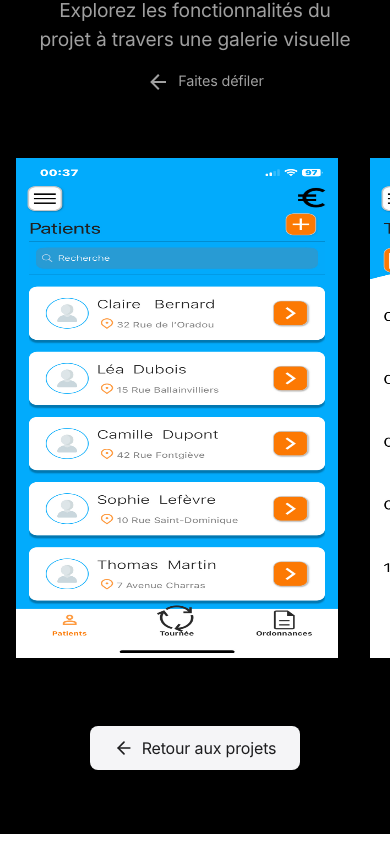
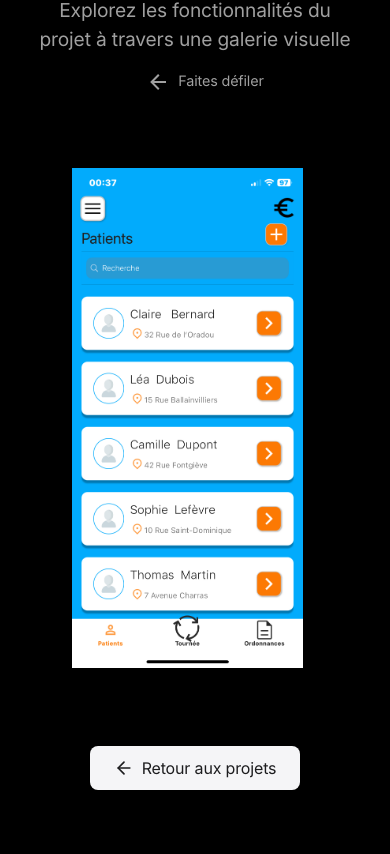
Before and after one commit to TomRambeau/portfolio, a Vue app in the folder portfolio/: page /portfolio/projects/1 in a window 390 px wide. Shown: the part 2615-3469 px from the top of the page. Built offline with nearby package versions, Linux system fonts and the light colour scheme.

Commit message:
:sparkles: upgrade galerie

```diff
--- a/portfolio/src/views/ProjectDetail.vue
+++ b/portfolio/src/views/ProjectDetail.vue
@@ -34,6 +34,14 @@ const scrollToGallery = () => {
     top: offsetPosition,
     behavior: 'smooth'
   });
+};
+
+// Fonction pour déterminer si l'image est une interface mobile
+const isMobileDesign = (url) => {
+  // Vérifier si l'URL contient des mots-clés comme "mobile", "app", "screen"
+  const mobileKeywords = ['mobile', 'app', 'screen', 'smartphone', 'phone', 'android', 'ios'];
+  const lowerUrl = url.toLowerCase();
+  return mobileKeywords.some(keyword => lowerUrl.includes(keyword));
 };
 </script>
 
@@ -136,14 +144,27 @@ const scrollToGallery = () => {
           </div>
         </ScrollReveal>
       </div>
-      <div class="featured-gallery">
+
+      <!-- Galerie adaptative basée sur le type de contenu -->
+      <div v-if="project.gallery && project.gallery.some(img => isMobileDesign(img.url))" class="mobile-design-gallery">
+        <ScrollReveal v-for="(image, index) in project.gallery"
+                     :key="index"
+                     :delay="index * 150">
+          <div class="mobile-design-item" @click="openLightbox(image.url)">
+            <img :src="getAssetUrl(image.url)" :alt="image.caption">
+            <div class="mobile-design-caption">{{ image.caption }}</div>
+          </div>
+        </ScrollReveal>
+      </div>
+
+      <!-- Galerie standard pour les autres types d'images -->
+      <div v-else class="featured-gallery">
         <div class="gallery-track" v-if="project.gallery">
           <ScrollReveal v-for="(image, index) in project.gallery"
-               :key="index"
-               class="featured-gallery-item"
-               @click="openLightbox(image.url)"
-               :delay="index * 200">
-
+                       :key="index"
+                       class="featured-gallery-item"
+                       @click="openLightbox(image.url)"
+                       :delay="index * 200">
             <img :src="getAssetUrl(image.url)" :alt="image.caption">
             <div class="featured-caption">{{ image.caption }}</div>
           </ScrollReveal>
@@ -439,41 +460,33 @@ const scrollToGallery = () => {
   flex-wrap: wrap;
   gap: 2rem;
   padding: 2rem 5%;
-  justify-content: flex-start; /* Changé de center à flex-start */
+  justify-content: flex-start;
   align-items: flex-start;
 }
 
 .featured-gallery-item {
   flex: 0 0 auto;
-  width: calc(33.333% - 1.34rem); /* Ajusté pour compenser le gap et éviter les sauts de ligne non désirés */
+  width: calc(33.333% - 1.34rem);
   position: relative;
   cursor: pointer;
   transition: transform 0.3s ease;
-}
-
-@media (max-width: 1200px) {
-  .featured-gallery-item {
-    width: calc(50% - 1rem);
-  }
-}
-
-@media (max-width: 768px) {
-  .featured-gallery-item {
-    width: 100%; /* Simplifié car plus besoin de calculer avec le gap en pleine largeur */
-  }
-
-  .gallery-track {
-    padding: 1rem 5%;
-    gap: 1.5rem;
-  }
 }
 
 .featured-gallery-item img {
   width: 100%;
   height: auto;
   max-height: 500px;
-  image-rendering: auto; /* Ajout pour améliorer le rendu des GIF */
+  object-fit: contain;
+  border-radius: 20px;
+  box-shadow: 0 20px 40px var(--shadow-color);
+  background-color: rgba(0, 0, 0, 0.05);
+  padding: 10px;
+  image-rendering: auto;
   transition: transform 0.3s ease, box-shadow 0.3s ease;
+}
+
+.dark-theme .featured-gallery-item img {
+  background-color: rgba(255, 255, 255, 0.05);
 }
 
 .featured-gallery-item:hover img {
@@ -507,6 +520,12 @@ const scrollToGallery = () => {
 
 .scroll-indicator {
   display: none;
+}
+
+@media (max-width: 1200px) {
+  .featured-gallery-item {
+    width: calc(50% - 1rem);
+  }
 }
 
 @media (max-width: 768px) {
@@ -557,12 +576,12 @@ const scrollToGallery = () => {
     justify-content: flex-start;
     scroll-snap-type: x mandatory;
     -webkit-overflow-scrolling: touch;
-    scrollbar-width: none; /* Firefox */
-    -ms-overflow-style: none; /* IE and Edge */
+    scrollbar-width: none;
+    -ms-overflow-style: none;
   }
 
   .gallery-track::-webkit-scrollbar {
-    display: none; /* Chrome, Safari, Opera */
+    display: none;
   }
 
   .featured-gallery-item {
@@ -651,4 +670,47 @@ html {
   scroll-behavior: smooth;
   scroll-padding-top: 2rem;
 }
+
+.mobile-design-gallery {
+  display: flex;
+  justify-content: center;
+  gap: 3rem;
+  flex-wrap: wrap;
+  padding: 2rem 0;
+}
+
+.mobile-design-item {
+  width: 250px;
+  position: relative;
+  transition: transform 0.3s ease;
+}
+
+.mobile-design-item img {
+  width: 100%;
+  height: auto;
+  border-radius: 20px;
+  object-fit: contain;
+  box-shadow: 0 10px 25px var(--shadow-color);
+}
+
+.mobile-design-item:hover {
+  transform: translateY(-10px);
+}
+
+.mobile-design-caption {
+  text-align: center;
+  margin-top: 1rem;
+  color: var(--text-color);
+  font-size: 0.9rem;
+}
+
+@media (max-width: 768px) {
+  .mobile-design-gallery {
+    gap: 1.5rem;
+  }
+
+  .mobile-design-item {
+    width: 180px;
+  }
+}
 </style>
```
